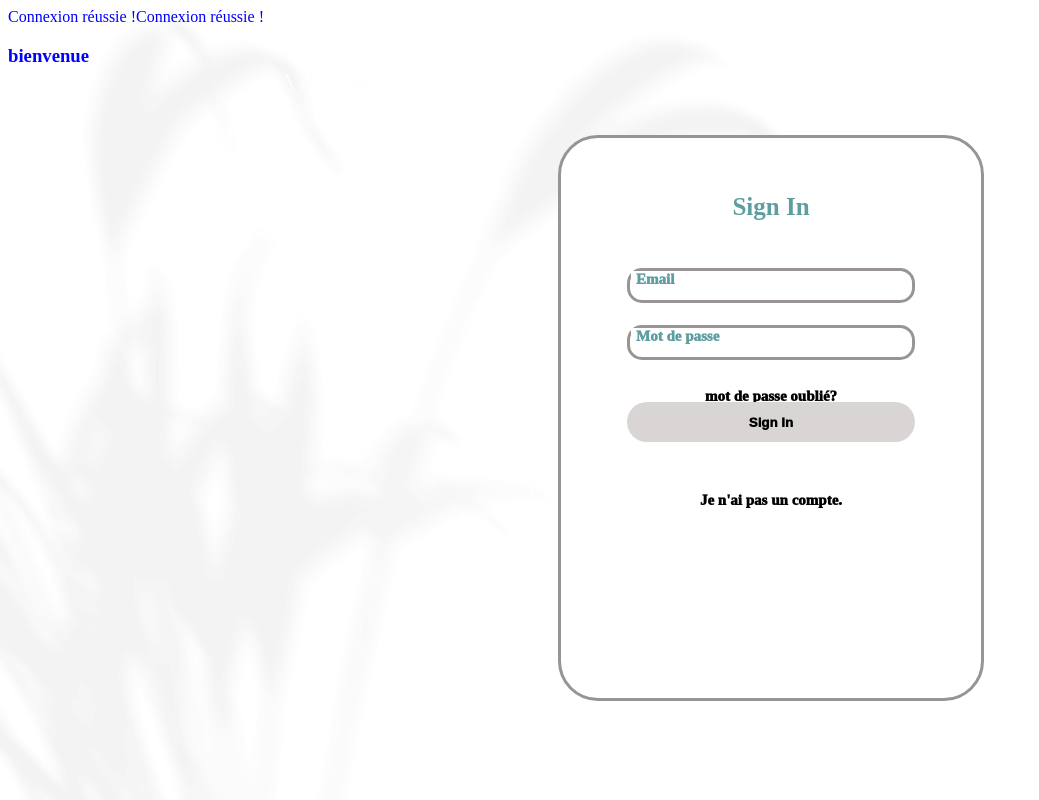
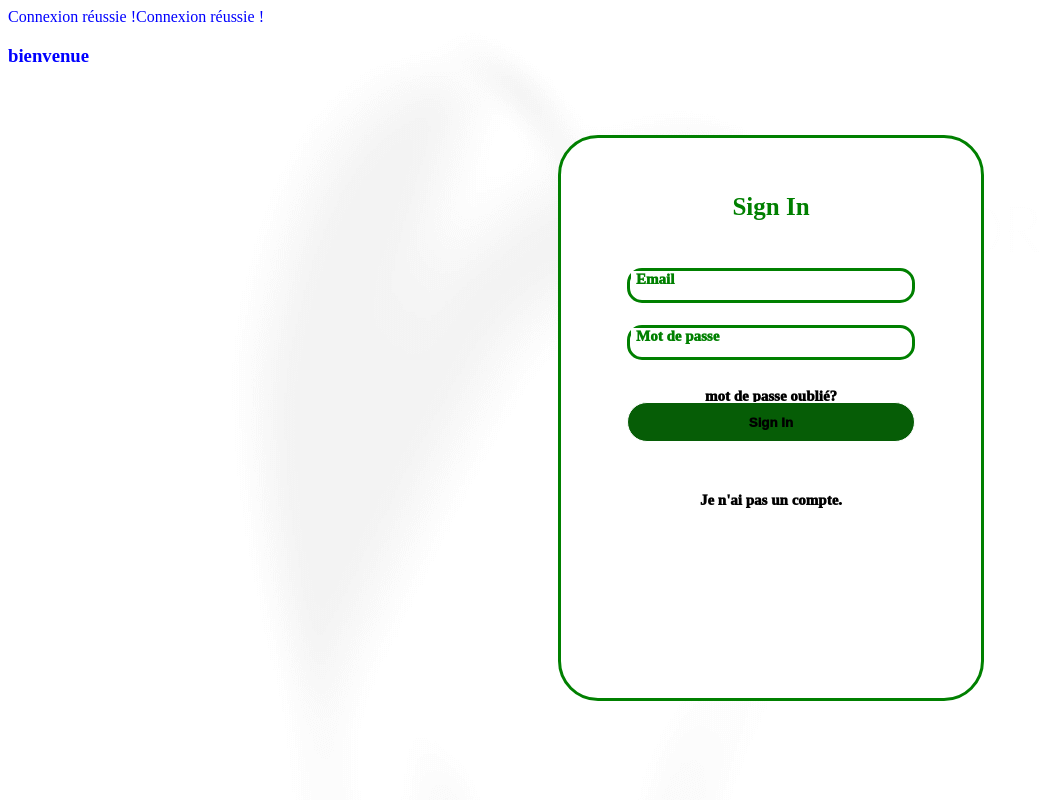
Before and after one commit to maramti/Gout-Saveurs, a PHP site: page /try_login.php in a window 1280 px wide. Shown: the whole page, without its empty margins (0-1039 px from the left). Run offline with PHP 8.4, Linux system fonts and the light colour scheme.

Commit message:
Update login.css

```diff
--- a/login.css
+++ b/login.css
@@ -1,65 +1,96 @@
 body{
-    background-image: url(bglog.png);
-    background-size: cover;
+    background-image: url(images/bglog.png);
 }
-
+#erreur{
+    color:red;
+    position:absolute;
+    left:580px;
+    top:440px;
+    z-index: 1;
+    font-family: Bowlby One;
+    font-weight: bold;
+}
 .container{
     perspective: 800px;
 }
-
 .card.flip {
     transform: rotateY(180deg) scaleX(-1);
+
 }
-
 .card{
     width: 360px;
     height: 500px;
     transform-style: preserve-3d;
     position: relative;
     left:550px;
-    transform: rotateY(0deg);
-    transition: transform 1.1s ease-in;
-    transform-origin: center;
+    transform: rotateY(0deg) ;
+   transition: transform 1.1s ease-in;
+   transform-origin: center;
 }
 
 .back{
     backface-visibility: hidden;
     transform: rotateY(180deg) scaleX(-1);
 }
-
+.front{
+    backface-visibility: hidden;
+}
 .signin,
 .signup{
     top:50px;
-    border: 3px rgb(150, 149, 149) solid;
+    border: 3px green solid;
     border-radius: 40px;
     width:360px;
     height:500px;
     position:absolute;
-    background-color:rgb(255, 255, 255);
-    padding: 30px;
+    /*
+   left:50%;
+   top:50%;
+   transform: translate(-50%,-50%);
+   */
+   background-color:white;
+   padding: 30px;
+
+
+}
+/*
+.signin.rota{
+    animation: rotation 1s forwards;
+    position: relative;
+    left: 550px;
+    top:55px;
+
+
 }
 
+@keyframes rotation {
+    0%{
+        transform: rotateY(0deg);
+    }
+    100%{
+        transform: rotateY(180deg);
+    }
+}
+   */
 .signup_title{
-    color: rgb(95, 158, 160);
+    color:green;
     font-family: Bowlby One;
     font-size: 25px;
     position: relative;
-    left: 40px;
+    left: 130px;
     margin-bottom: 0px;
     padding-bottom: 0px;
+
 }
-
 .signin_title{
-    color: rgb(95, 158, 160);
+    color:green;
     font-family: Bowlby One;
     font-size: 25px;
     position: absolute;
     left:50% ;
     transform: translateX(-50%);
 }
-
-.donnees,
-.donnees_signup{
+.donnees{
     position: relative;
     top:20px;
 }
@@ -67,43 +98,46 @@ body{
 .signin form,
 .signup form{
     font-family: Bowlby One;
-    color: rgb(95, 158, 160);
+
     font-size:15px ;
     height: 450px ;
     padding-top: 60px;
     font-weight: 1000;
 }
 
-.donnees label,
-.donnees_signup label{
+.donnees label{
     position: relative;
     left:40px;
     bottom: 17px;
     background-color: white;
     padding-left: 5px;
     padding-right: 5px;
+   color: green;
     z-index: 1;
     font-size: 15px;
     transition: 0.3s ease;
+
+
 }
-
 .donnees input:focus ~ label,
-.donnees input:not(:placeholder-shown) ~ label,
-.donnees_signup input:focus ~ label,
-.donnees_signup input:not(:placeholder-shown) ~ label{
+.donnees input:not(:placeholder-shown) ~ label{
     bottom:40px;
     font-size: 12px;
-    color: rgb(95, 158, 160);
+    color: green;
 }
-
 .donnees input:focus,
-.donnees_signup input:focus{
-    color: rgb(95, 158, 160);
+.donnees input:not(:placeholder-shown){
+    border-color: green;
     outline: none;
 }
 
-.donnees input,
-.donnees_signup input{
+/*
+.motmot{
+    position: relative;
+    left:25px;
+}
+*/
+.donnees input{
     position: relative;
     left:50%;
     transform: translate(-50%);
@@ -111,9 +145,47 @@ body{
     border-radius: 15px;
     width:80%;
     height:35px;
-    border: 3px rgb(152, 149, 148) solid;
+    border: 3px green solid;
     background-color: transparent;
     top: 20px;
+
+
+}
+.donnees_signup label{
+    position: relative;
+   left:40px;
+   bottom: 17px;
+   background-color: white;
+   padding-left: 5px;
+   padding-right: 5px;
+   color: green;
+   z-index: 1;
+   font-size: 15px;
+   transition: 0.3s ease;
+   }
+  .donnees_signup input{
+      position: relative;
+   left:50%;
+   transform: translate(-50%);
+   margin-bottom: 5px;
+   border-radius: 15px;
+   width:80%;
+   height:35px;
+   border: 3px green solid;
+   background-color: transparent;
+   top: 20px;
+   }
+.donnees_signup input:focus ~label,
+ .donnees_signup input:not(:placeholder-shown) ~label{
+   bottom:40px;
+   font-size: 12px;
+   color: green;
+}
+
+.donnees_signup input:focus {
+   border-color: green;
+  outline:none;
+
 }
 
 .signin button,
@@ -124,21 +196,31 @@ body{
     width:80%;
     height:40px;
     border-radius: 20px;
-    border: 1px rgb(152, 149, 148);
+    border: 1px white solid;
     cursor: pointer;
-    background-color: rgb(217,213,212);
+    background-color: rgb(6, 93, 6);
     font-weight: 1000;
     transition: background-color 0.1s ease-in;
     margin-top: 20px;
 }
-
 .signin button:hover,
 .signup button:hover{
-    color: rgb(95, 158, 160);
-    background-color: rgb(95, 158, 160);
+    background-color: green;
+
     color: white;
 }
-
+/*
+#cliquemoi{
+    position: relative;
+    left: 499px;
+    bottom:109px;
+    font-size: 25px;
+    cursor: pointer;
+}
+#cliquemoi:hover{
+    color: black;
+}
+   */
 .forget a{
     color: black;
     position: absolute;
@@ -146,13 +228,11 @@ body{
     transform: translateX(-50%);
     text-decoration: none;
     transition: color 0.2s ease-in;
-    top:250px;
+   top:250px;
 }
-
 .forget a:hover{
-    color: rgb(95, 158, 160);
+    color: green;
 }
-
 #lien2{
     cursor: pointer;
     transition: color 0.2s ease-in;
@@ -170,12 +250,10 @@ body{
     text-decoration: none;
     transition: color 0.2s ease-in;
 }
-
 #lien2:hover,
 #lien:hover{
-    color: rgb(85, 141, 143);
+    color: green;
 }
-
 .partwo{
     margin-top: 40px;
 }
```
